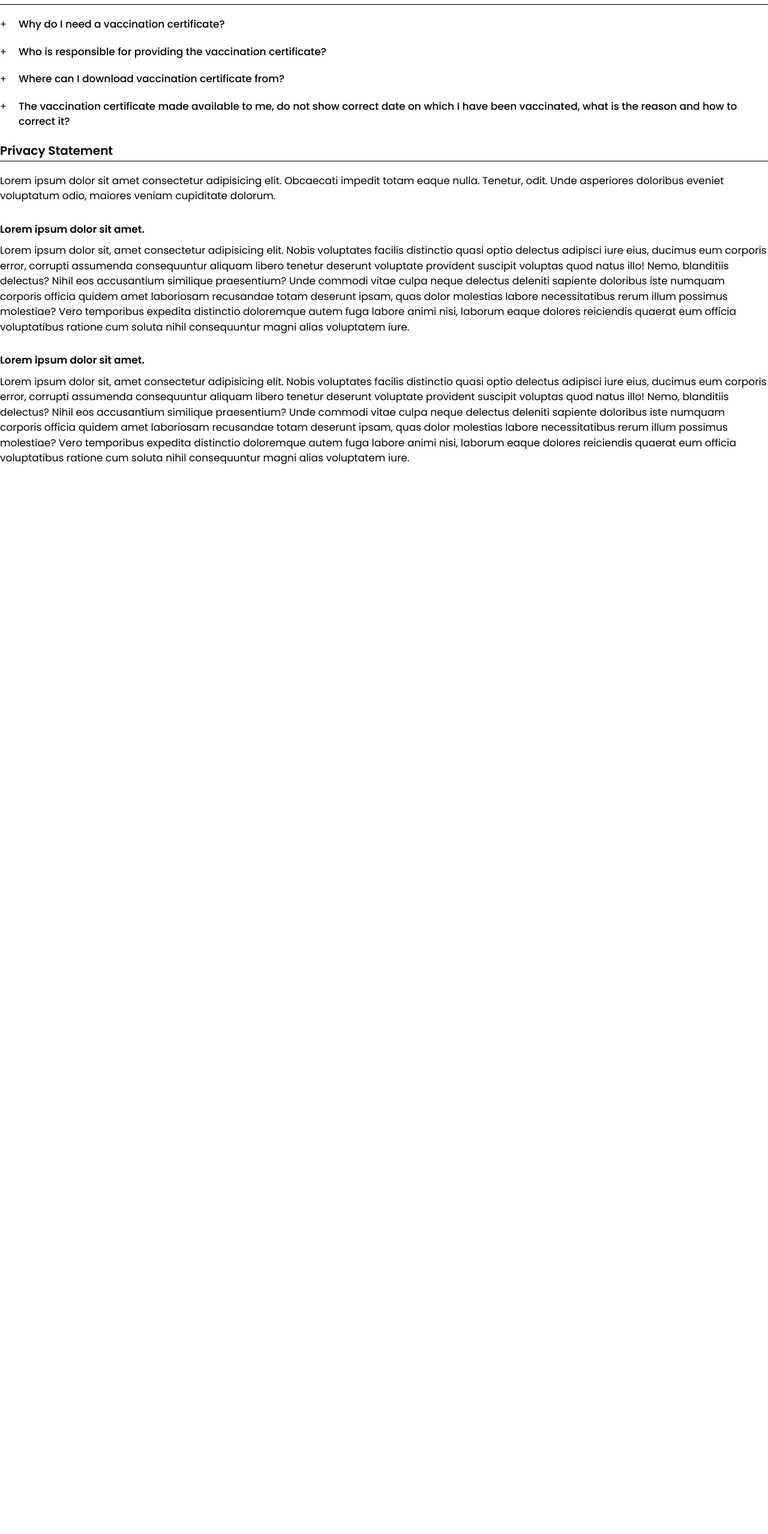
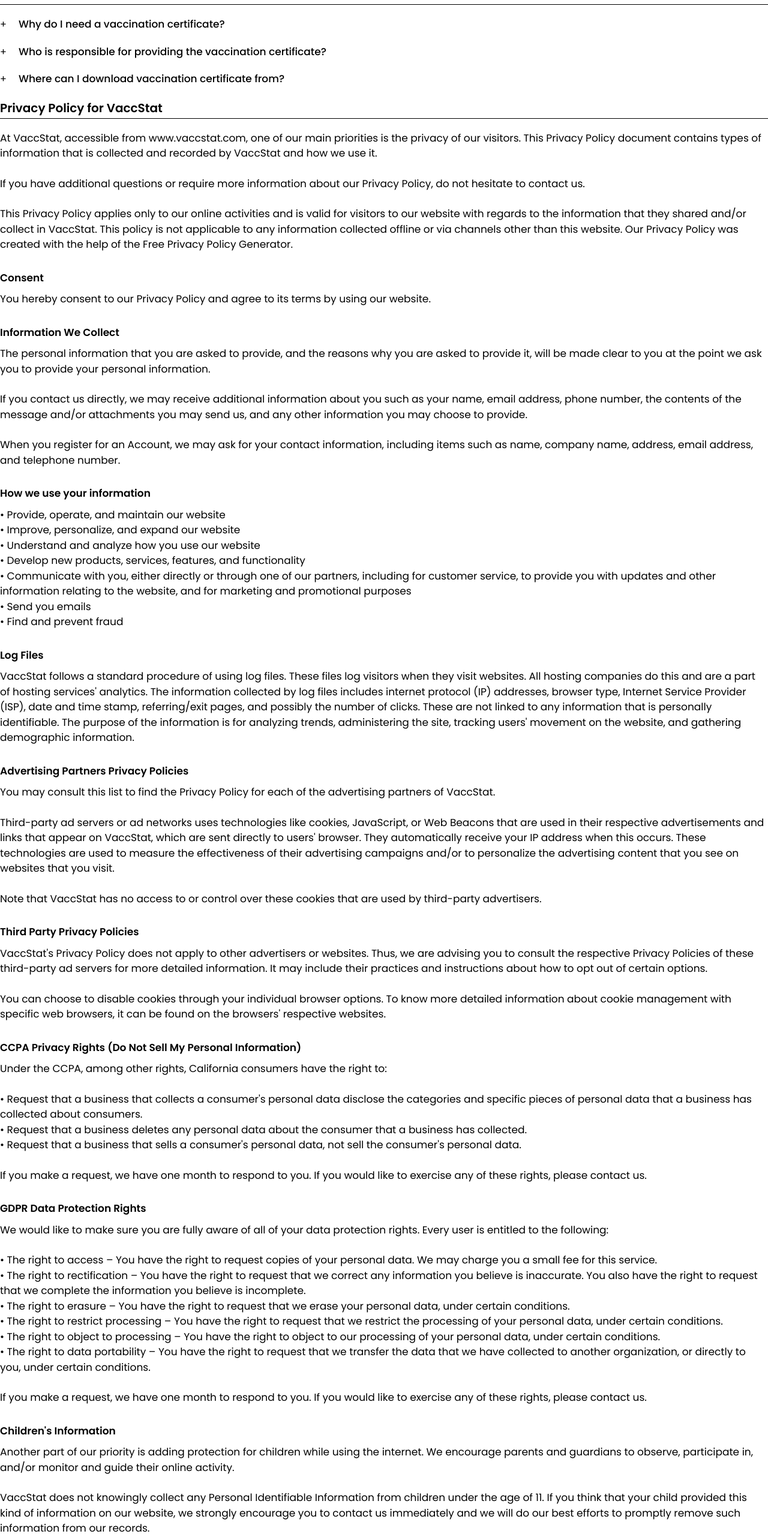
Before and after one commit to arvene241/VaccStat, a React (Create React App) app in the folder vaccstat-frontend/: page /faq in a window 1280 px wide. Shown: the part 240-2797 px from the top of the page at 60% size. Before the commit the page ends 1097 px from the top, so only its background shows below. Built offline with nearby package versions, Linux system fonts and the light colour scheme.

Commit message:
added text

```diff
--- a/vaccstat-frontend/src/container/FAQ/FAQ.jsx
+++ b/vaccstat-frontend/src/container/FAQ/FAQ.jsx
@@ -6,32 +6,20 @@ export default function FAQ() {
     const accordionData = [
         {
             title: 'Why do I need a vaccination certificate?',
-            content: `Lorem ipsum dolor, sit amet consectetur adipisicing elit. Quis sapiente
-              laborum cupiditate possimus labore, hic temporibus velit dicta earum
-              suscipit commodi eum enim atque at? Et perspiciatis dolore iure
-              voluptatem.`
+            content: `A COVID Vaccine Certificate (CVC) issued by the government offers an assurance to the beneficiary on the vaccination, and type of vaccine used, and the certificate also provides the next vaccination due.
+                        It also is evidence for the beneficiary to prove to any entities which may require proof of vaccination, especially in case of travel. Vaccination protects individuals from disease and reduces their risk of spreading the virus.
+                        Therefore, there could be a requirement in the future to produce a certificate for certain kinds of social interactions and international travel.`
         },
         {
             title: 'Who is responsible for providing the vaccination certificate?',
-            content: `Lorem ipsum dolor, sit amet consectetur adipisicing elit. Quis sapiente
-              laborum cupiditate possimus labore, hic temporibus velit dicta earum
-              suscipit commodi eum enim atque at? Et perspiciatis dolore iure
-              voluptatem.`
+            content: `The Vaccination Center is responsible for generating your certificate and
+                     for providing a printed copy post-vaccination on the day of vaccination itself.`
         },
         {
             title: 'Where can I download vaccination certificate from?',
-            content: `Lorem ipsum dolor, sit amet consectetur adipisicing elit. Quis sapiente
-              laborum cupiditate possimus labore, hic temporibus velit dicta earum
-              suscipit commodi eum enim atque at? Et perspiciatis dolore iure
-              voluptatem.`
+            content: `You can download the vaccination certificate from the VaccStat website by following the simple steps.`
         },
-        {
-            title: 'The vaccination certificate made available to me, do not show correct date on which I have been vaccinated, what is the reason and how to correct it?',
-            content: `Lorem ipsum dolor, sit amet consectetur adipisicing elit. Quis sapiente
-              laborum cupiditate possimus labore, hic temporibus velit dicta earum
-              suscipit commodi eum enim atque at? Et perspiciatis dolore iure
-              voluptatem.`
-        },
+
     ];
 
     return (
@@ -46,16 +34,93 @@ export default function FAQ() {
                     )}
                 </div>
                 <div className="app__faq-privacy">
-                    <h2>Privacy Statement</h2>
+                    <h2>Privacy Policy for VaccStat</h2>
                     <div className="border"></div>
-                    <p>Lorem ipsum dolor sit amet consectetur adipisicing elit. Obcaecati impedit totam eaque nulla. Tenetur, odit. Unde asperiores doloribus eveniet voluptatum odio, maiores veniam cupiditate dolorum.</p>
+                    <p>At VaccStat, accessible from www.vaccstat.com, one of our main priorities is the privacy of our visitors.
+                        This Privacy Policy document contains types of information that is collected and recorded by VaccStat and how we use it.</p><br/>
+                    <p>If you have additional questions or require more information about our Privacy Policy, do not hesitate to contact us.</p><br/>
+                    <p>This Privacy Policy applies only to our online activities and is valid for visitors to our website with regards to
+                        the information that they shared and/or collect in VaccStat. This policy is not applicable to any information collected offline or via channels other than this website.
+                         Our Privacy Policy was created with the help of the Free Privacy Policy Generator.</p>
                     <div className="app__faq-privacy-section">
-                        <p className="app__faq-privacy-section-title">Lorem ipsum dolor sit amet.</p>
-                        <p>Lorem ipsum dolor sit, amet consectetur adipisicing elit. Nobis voluptates facilis distinctio quasi optio delectus adipisci iure eius, ducimus eum corporis error, corrupti assumenda consequuntur aliquam libero tenetur deserunt voluptate provident suscipit voluptas quod natus illo! Nemo, blanditiis delectus? Nihil eos accusantium similique praesentium? Unde commodi vitae culpa neque delectus deleniti sapiente doloribus iste numquam corporis officia quidem amet laboriosam recusandae totam deserunt ipsam, quas dolor molestias labore necessitatibus rerum illum possimus molestiae? Vero temporibus expedita distinctio doloremque autem fuga labore animi nisi, laborum eaque dolores reiciendis quaerat eum officia voluptatibus ratione cum soluta nihil consequuntur magni alias voluptatem iure.</p>
+                        <p className="app__faq-privacy-section-title">Consent</p>
+                        <p>You hereby consent to our Privacy Policy and agree to its terms by using our website.</p>
                     </div>
                     <div className="app__faq-privacy-section">
-                        <p className="app__faq-privacy-section-title">Lorem ipsum dolor sit amet.</p>
-                        <p>Lorem ipsum dolor sit, amet consectetur adipisicing elit. Nobis voluptates facilis distinctio quasi optio delectus adipisci iure eius, ducimus eum corporis error, corrupti assumenda consequuntur aliquam libero tenetur deserunt voluptate provident suscipit voluptas quod natus illo! Nemo, blanditiis delectus? Nihil eos accusantium similique praesentium? Unde commodi vitae culpa neque delectus deleniti sapiente doloribus iste numquam corporis officia quidem amet laboriosam recusandae totam deserunt ipsam, quas dolor molestias labore necessitatibus rerum illum possimus molestiae? Vero temporibus expedita distinctio doloremque autem fuga labore animi nisi, laborum eaque dolores reiciendis quaerat eum officia voluptatibus ratione cum soluta nihil consequuntur magni alias voluptatem iure.</p>
+                        <p className="app__faq-privacy-section-title">Information We Collect</p>
+                        <p>The personal information that you are asked to provide, and the reasons why you are asked to provide it,
+                            will be made clear to you at the point we ask you to provide your personal information.</p><br/>
+                        <p>If you contact us directly, we may receive additional information about you such as your name, email address, phone number,
+                            the contents of the message and/or attachments you may send us, and any other information you may choose to provide.</p><br/>
+                        <p>When you register for an Account, we may ask for your contact information,
+                            including items such as name, company name, address, email address, and telephone number.</p>
+                    </div>
+                    <div className="app__faq-privacy-section">
+                        <p className="app__faq-privacy-section-title">How we use your information</p>
+                        <p>•	Provide, operate, and maintain our website</p>
+                        <p>•	Improve, personalize, and expand our website</p>
+                        <p>•	Understand and analyze how you use our website</p>
+                        <p>•	Develop new products, services, features, and functionality</p>
+                        <p>•	Communicate with you, either directly or through one of our partners,
+                                including for customer service, to provide you with updates and other information
+                                relating to the website, and for marketing and promotional purposes</p>
+                        <p>•	Send you emails</p>
+                        <p>•	Find and prevent fraud</p>
+                    </div>
+                    <div className="app__faq-privacy-section">
+                        <p className="app__faq-privacy-section-title">Log Files</p>
+                        <p>VaccStat follows a standard procedure of using log files. These files log visitors when they visit websites.
+                             All hosting companies do this and are a part of hosting services' analytics. The information collected by log
+                            files includes internet protocol (IP) addresses, browser type, Internet Service Provider (ISP), date and time stamp, referring/exit pages, and
+                            possibly the number of clicks. These are not linked to any information that is personally identifiable. The purpose of the information is for analyzing trends,
+                            administering the site, tracking users' movement on the website, and gathering demographic information.</p>
+                    </div>
+                    <div className="app__faq-privacy-section">
+                        <p className="app__faq-privacy-section-title">Advertising Partners Privacy Policies</p>
+                        <p>You may consult this list to find the Privacy Policy for each of the advertising partners of VaccStat.</p><br/>
+                        <p>Third-party ad servers or ad networks uses technologies like cookies, JavaScript, or Web Beacons that are used in their respective advertisements and
+                            links that appear on VaccStat, which are sent directly to users' browser. They automatically receive your IP address when this occurs.
+                            These technologies are used to measure the effectiveness of their advertising campaigns and/or to personalize the advertising content that you see on websites that you visit.</p><br/>
+                        <p>Note that VaccStat has no access to or control over these cookies that are used by third-party advertisers.</p>
+                    </div>
+                    <div className="app__faq-privacy-section">
+                        <p className="app__faq-privacy-section-title">Third Party Privacy Policies</p>
+                        <p>VaccStat's Privacy Policy does not apply to other advertisers or websites.
+                            Thus, we are advising you to consult the respective Privacy Policies of these third-party ad servers for more detailed information.
+                             It may include their practices and instructions about how to opt out of certain options.</p><br/>
+                        <p>You can choose to disable cookies through your individual browser options.
+                           To know more detailed information about cookie management with specific web browsers,
+                           it can be found on the browsers' respective websites.</p>
+                    </div>
+                    <div className="app__faq-privacy-section">
+                        <p className="app__faq-privacy-section-title">CCPA Privacy Rights (Do Not Sell My Personal Information)</p>
+                        <p>Under the CCPA, among other rights, California consumers have the right to:</p><br/>
+                        <p>• Request that a business that collects a consumer's personal data disclose the categories
+                            and specific pieces of personal data that a business has collected about consumers.</p>
+                        <p>• Request that a business deletes any personal data about the consumer that a business has collected.</p>
+                        <p>• Request that a business that sells a consumer's personal data, not sell the consumer's personal data.</p><br/>
+                        <p>If you make a request, we have one month to respond to you. If you would like to exercise any of these rights, please contact us.</p>
+                    </div>
+                    <div className="app__faq-privacy-section">
+                        <p className="app__faq-privacy-section-title">GDPR Data Protection Rights</p>
+                        <p>We would like to make sure you are fully aware of all of your data protection rights. Every user is entitled to the following:</p><br/>
+                        <p>• The right to access – You have the right to request copies of your personal data.
+                            We may charge you a small fee for this service.</p>
+                        <p>• The right to rectification – You have the right to request that we correct any information you believe is inaccurate.
+                            You also have the right to request that we complete the information you believe is incomplete.</p>
+                        <p>• The right to erasure – You have the right to request that we erase your personal data, under certain conditions.</p>
+                        <p>• The right to restrict processing – You have the right to request that we restrict the processing of your personal data, under certain conditions.</p>
+                        <p>• The right to object to processing – You have the right to object to our processing of your personal data, under certain conditions.</p>
+                        <p>• The right to data portability – You have the right to request that we transfer the data that we have collected to another organization, or directly to you, under certain conditions.</p><br/>
+                        <p>If you make a request, we have one month to respond to you. If you would like to exercise any of these rights, please contact us.</p>
+                    </div>
+                    <div className="app__faq-privacy-section">
+                        <p className="app__faq-privacy-section-title">Children's Information</p>
+                        <p>Another part of our priority is adding protection for children while using the internet.
+                            We encourage parents and guardians to observe, participate in, and/or monitor and guide their online activity.</p><br/>
+                        <p>VaccStat does not knowingly collect any Personal Identifiable Information from children under the age of 11.
+                            If you think that your child provided this kind of information on our website, we strongly encourage you to contact us
+                             immediately and we will do our best efforts to promptly remove such information from our records.</p>
                     </div>
                 </div>
             </div>
--- a/vaccstat-frontend/src/container/Footer/Footer.jsx
+++ b/vaccstat-frontend/src/container/Footer/Footer.jsx
@@ -10,7 +10,7 @@ export default function Footer() {
             <div className="app__footer app-container app__flex">
                 <img className="logo" src={logo} alt="" />
                 <div className="app__footer-info app__flex">
-                    <p className="app__footer-info-address">123 Lorem ipsum dolor sit amet consectetur adipisicing.</p>
+                    <p className="app__footer-info-address">Q3MF + MPQ, Rizal Avenue<br/>  Extension,Batangas</p>
                     <div>
                         <p className="app__footer-info-contact">(+639) 123456789</p>
                         <p className="app__footer-info-email">vaccstat_bus@gmail.com</p>
--- a/vaccstat-frontend/src/container/Header/Header.jsx
+++ b/vaccstat-frontend/src/container/Header/Header.jsx
@@ -21,7 +21,8 @@ export default function Header() {
           <div className="app__header-hero">
             <p className="p-blue">get vaccine, boost your health</p>
             <h1>with vaccination we can end this pandemic</h1>
-            <p className="p-gray">Lorem, ipsum dolor sit amet consectetur adipisicing elit. Totam voluptatem, minus necessitatibus magni expedita voluptas dolore nisi? Quo, ipsum tempora.</p>
+            <p className="p-gray">Let's stop this pandemic by killing the virus with a vaccine, don't let yourself or your family get infected.
+                                 Getting a COVID-19 vaccine will help keep you from getting COVID-19.</p>
             <Button button={buttonStyles[0]}/>
           </div>
           <img src={header} alt="" />
--- a/vaccstat-frontend/src/container/Statistics/Statistics.jsx
+++ b/vaccstat-frontend/src/container/Statistics/Statistics.jsx
@@ -8,7 +8,8 @@ export default function Statistics() {
         <StyledStatistics id="statistics" style={{backgroundImage: `url(${landing})`}}>
             <div className="app__statistics app-container">
                 <h1 className="app-h1">Vaccination Statistics</h1>
-                <p className="app__statistics-intro">Philippines has administered at least 145,729,130 doses of COVID vaccines so far. Assuming every person needs 2 doses, that’s enough to have vaccinated about 67.4% of the country’s population.</p>
+                <p className="app__statistics-intro">Philippines has administered at least 145,729,130 doses of COVID vaccines so far.
+                                                    Assuming every person needs 2 doses, that’s enough to have vaccinated about 67.4% of the country’s population.</p>
                 <div className="app__statistics-filter app__flex">
                     <p>Total</p>
                     <p>Philippines</p>
```
Also changed, not shown: vaccstat-frontend/src/components/MultiForm/DownloadCertificate.jsx (+6 -2 lines), vaccstat-frontend/src/container/Generate/Certificate.jsx (+8 -7 lines).
